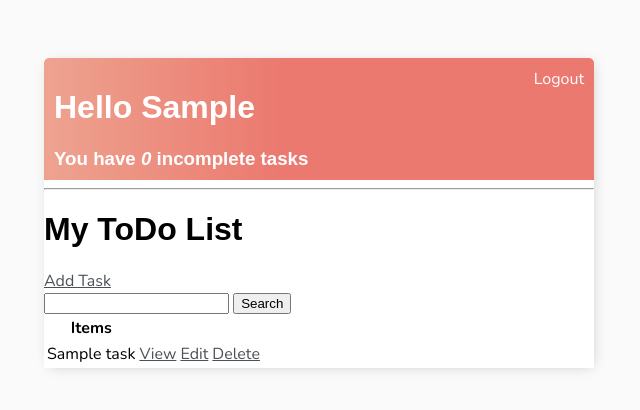
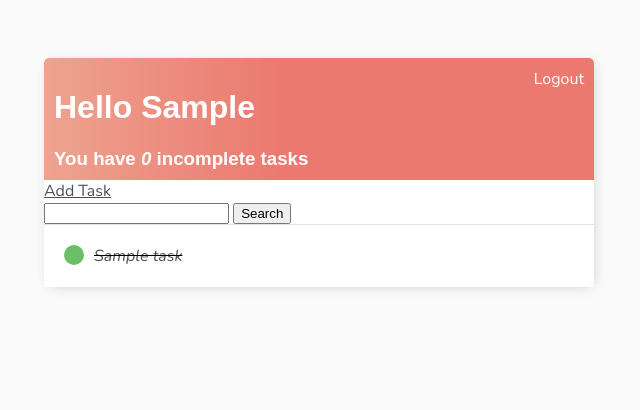
Before and after one commit to GayathriG5787/djangoTodo, a Django app: page / in a window 1280 px wide. Shown: the top 410 px of the page, without its empty margins (321-961 px from the left). Run offline with Django 5.2, Linux system fonts and the light colour scheme; a user stored in the database is signed in; tables that the repository leaves empty hold one stand-in row (values such as "Sample post"); some web fonts are replaced.

Commit message:
task_list page css improved, search css needs to be done

```diff
--- a/base/templates/base/main.html
+++ b/base/templates/base/main.html
@@ -61,6 +61,46 @@
             font: inherit;
         }
 
+        .task-wrapper {
+            display: flex;
+            align-items: center;
+            justify-content: space-between;
+            padding: 20px;
+            background-color: #fff;
+            border-top: 1px solid rgb(226, 226, 226);
+        }
+
+        .task-title {
+            display: flex;
+        }
+
+        .task-title a {
+            text-decoration: none;
+            color: #4b5156;
+            margin-left: 10px;
+        }
+
+        .task-complete-icon {
+            height: 20px;
+            width: 20px;
+            background-color: rgb(105, 192, 105);
+            border-radius: 50%;
+        }
+
+        .task-incomplete-icon {
+            height: 20px;
+            width: 20px;
+            background-color: rgb(218, 218, 218);
+            border-radius: 50%;
+        }
+
+        .delete-link {
+            text-decoration: none;
+            font-weight: 900;
+            color: #cf4949;
+            font-size: 22px;
+        }
+
     </style>
 </head>
 <body>
--- a/base/templates/base/task_list.html
+++ b/base/templates/base/task_list.html
@@ -20,9 +20,6 @@
     {% endif %}
 </div>
 
-<hr />
-
-<h1>My ToDo List</h1>
 <a href="{% url 'task-create' %}">Add Task</a>
 
 <form method="GET" action="">
@@ -30,7 +27,34 @@
   <input type="submit" value="Search">
 </form>
 
-<table>
+<div class="task-items-wrapper">
+  {% for task in tasks %}
+    <div class="task-wrapper">
+      {% if task.complete %}
+        <div class="task-title">
+            <div class="task-complete-icon"></div>
+            <i><s><a href="{% url 'task-update' task.uuid %}">{{task}}</a></s></i>
+        </div>
+
+        {% else %}
+        <div class="task-title">
+            <div class="task-incomplete-icon"></div>
+            <a href="{% url 'task-update' task.uuid %}">{{task}}</a>
+        </div>
+
+        <a class="delete-link" href="{% url 'task-delete' task.uuid %}">&#215;</a>
+
+      {% endif %}
+
+
+    </div>
+
+  {% empty %}
+  <h3>No items in list</h3>
+  {% endfor %}
+</div>
+
+<!-- <table>
   <tr>
     <th>Items</th>
   </tr>
@@ -45,7 +69,7 @@
   {% empty %}
   <h3>No items in list</h3>
   {% endfor %}
-</table>
+</table> -->
 
 
 {% endblock content %}
```
